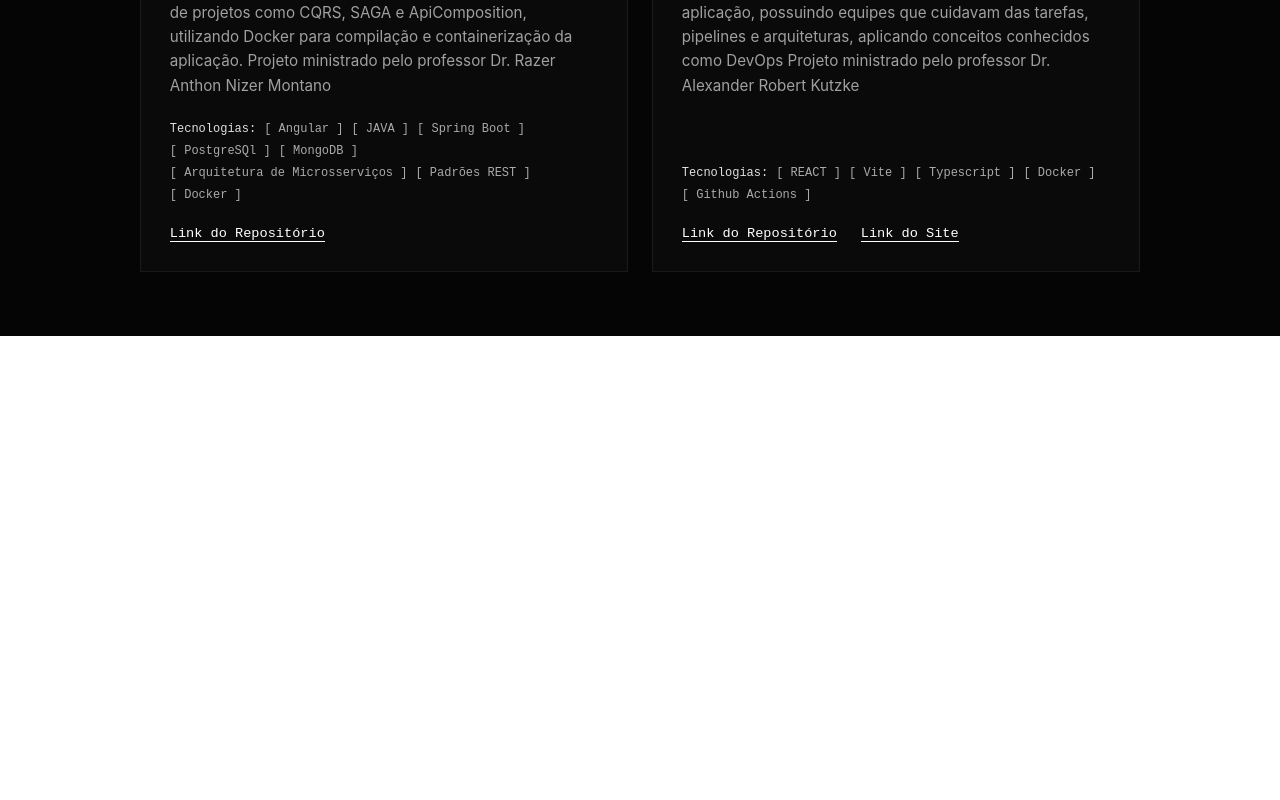
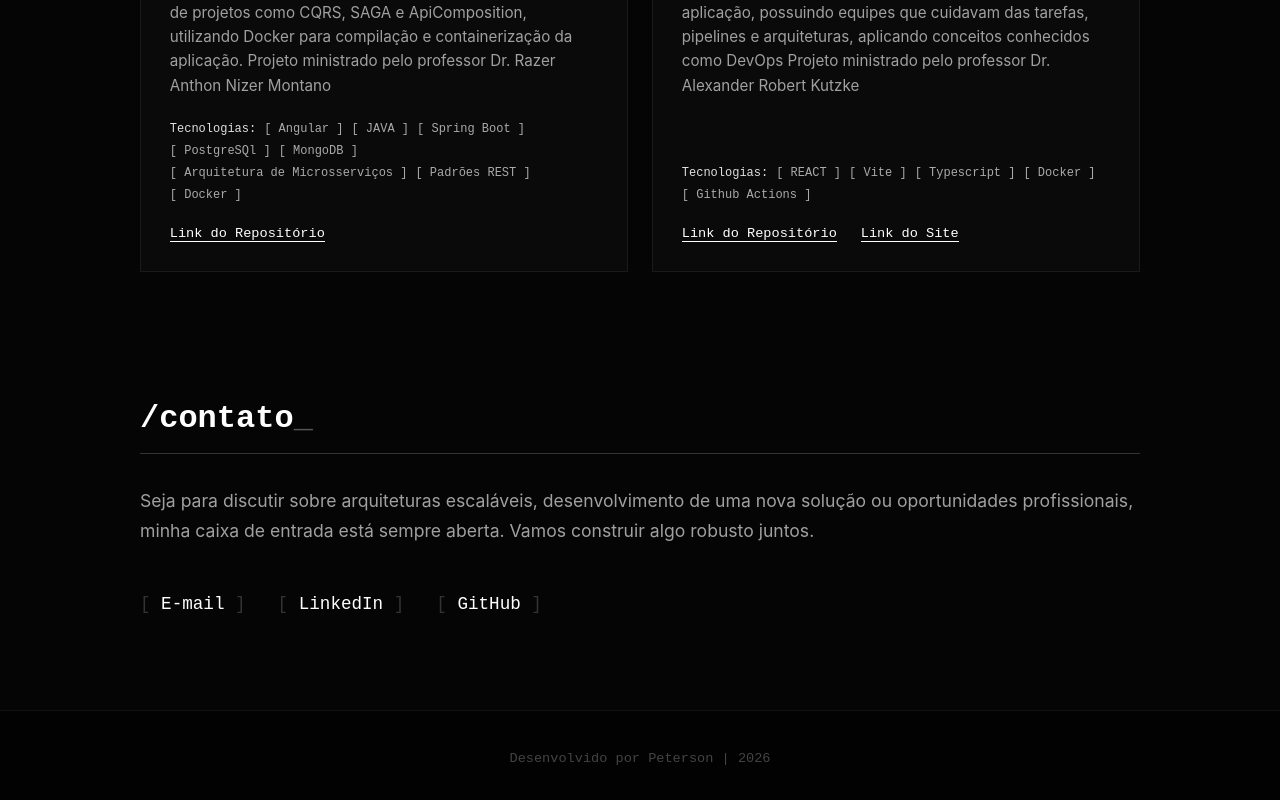
Before and after one commit to PAFONTINHAS/ds881-curriculo-GRR20246106, an Angular app: page /main-page in a window 1280 px wide. Shown: the part 2053-2853 px from the top of the page. Before the commit the page ends 2389 px from the top, so only its background shows below. Built offline with nearby package versions, Linux system fonts and the light colour scheme.

Commit message:
feat: seção de contato

```diff
--- /dev/null
+++ b/src/app/components/contact/contact.css
@@ -0,0 +1,75 @@
+.contact-section {
+  background-color: #050505;
+  color: #e0e0e0;
+  padding: 4rem 2rem 2rem 2rem;
+  font-family: 'Inter', sans-serif;
+}
+
+.container {
+  max-width: 1000px;
+  margin: 0 auto;
+}
+
+/* Mantendo a identidade visual dos títulos */
+.section-title {
+  font-family: 'Fira Code', monospace;
+  font-size: 2rem;
+  color: #ffffff;
+  margin-bottom: 2rem;
+  border-bottom: 1px solid #333;
+  padding-bottom: 1rem;
+}
+
+.cursor { animation: blink 1s step-end infinite; color: #555; }
+@keyframes blink { 50% { opacity: 0; } }
+
+.contact-content {
+  margin-bottom: 4rem;
+}
+
+.contact-text {
+  font-size: 1.1rem;
+  line-height: 1.7;
+  color: #a0a0a0;
+  margin-bottom: 3rem;
+}
+
+.contact-links {
+  display: flex;
+  gap: 2rem;
+  flex-wrap: wrap;
+}
+
+.link-item {
+  font-family: 'Fira Code', monospace;
+  font-size: 1.1rem;
+  color: #ffffff;
+  text-decoration: none;
+  transition: transform 0.2s, color 0.2s;
+  display: inline-block;
+}
+
+.link-item:hover {
+  color: #a0a0a0;
+  transform: translateY(-2px); /* Leve animação para cima ao passar o mouse */
+}
+
+.bracket {
+  color: #333;
+  transition: color 0.2s;
+}
+
+.link-item:hover .bracket {
+  color: #ffffff; /* Os colchetes acendem no hover */
+}
+
+/* === FOOTER === */
+.portfolio-footer {
+  text-align: center;
+  padding: 2.5rem 2rem;
+  background-color: #020202; /* Um preto imperceptivelmente mais profundo */
+  border-top: 1px solid #111;
+  font-family: 'Fira Code', monospace;
+  font-size: 0.85rem;
+  color: #444;
+}
--- /dev/null
+++ b/src/app/components/contact/contact.html
@@ -0,0 +1,33 @@
+<section id="contato" class="contact-section">
+  <div class="container">
+    <h2 class="section-title">/contato<span class="cursor">_</span></h2>
+
+    <div class="contact-content">
+      <p class="contact-text">
+        Seja para discutir sobre arquiteturas escaláveis, desenvolvimento de uma nova solução ou oportunidades profissionais, minha caixa de entrada está sempre aberta. Vamos construir algo robusto juntos.
+      </p>
+
+      <div class="contact-links">
+        <!-- Substitua pelo seu e-mail -->
+        <a href="mailto:petersonfontinhas@gmail.com" class="link-item">
+          <span class="bracket">[</span> E-mail <span class="bracket">]</span>
+        </a>
+
+        <!-- Substitua pelo seu LinkedIn -->
+        <a href="https://www.linkedin.com/in/peterson-fontinhas/" target="_blank" class="link-item">
+          <span class="bracket">[</span> LinkedIn <span class="bracket">]</span>
+        </a>
+
+        <!-- Link para o seu GitHub -->
+        <a href="https://github.com/PAFONTINHAS" target="_blank" class="link-item">
+          <span class="bracket">[</span> GitHub <span class="bracket">]</span>
+        </a>
+      </div>
+    </div>
+  </div>
+</section>
+
+<!-- Rodapé Minimalista -->
+<footer class="portfolio-footer">
+  <p>Desenvolvido por Peterson | 2026</p>
+</footer>
--- a/src/app/main-page/main-page.html
+++ b/src/app/main-page/main-page.html
@@ -2,4 +2,5 @@
 
     <app-about-me></app-about-me>
     <app-projects></app-projects>
+    <app-contact></app-contact>
 </main>
--- a/src/app/main-page/main-page.ts
+++ b/src/app/main-page/main-page.ts
@@ -1,10 +1,11 @@
 import { Component } from '@angular/core';
 import { AboutMe } from "../components/about-me/about-me";
 import { Projects } from "../components/projects/projects";
+import { Contact } from "../components/contact/contact";
 
 @Component({
   selector: 'app-main-page',
-  imports: [AboutMe, Projects],
+  imports: [AboutMe, Projects, Contact],
   templateUrl: './main-page.html',
   styleUrl: './main-page.css',
 })
```
Also changed, not shown: src/app/components/contact/contact.ts (added, +11 -0 lines), 1 other file (tests, documents, lock files or other folders).
